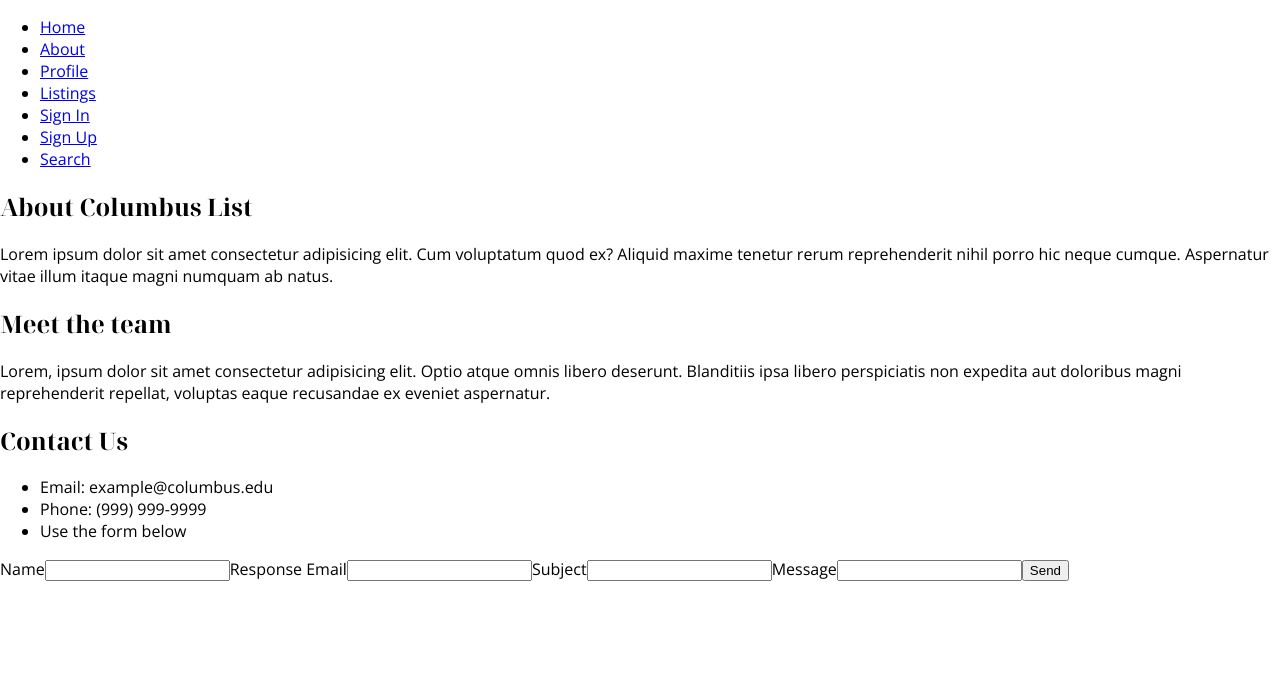
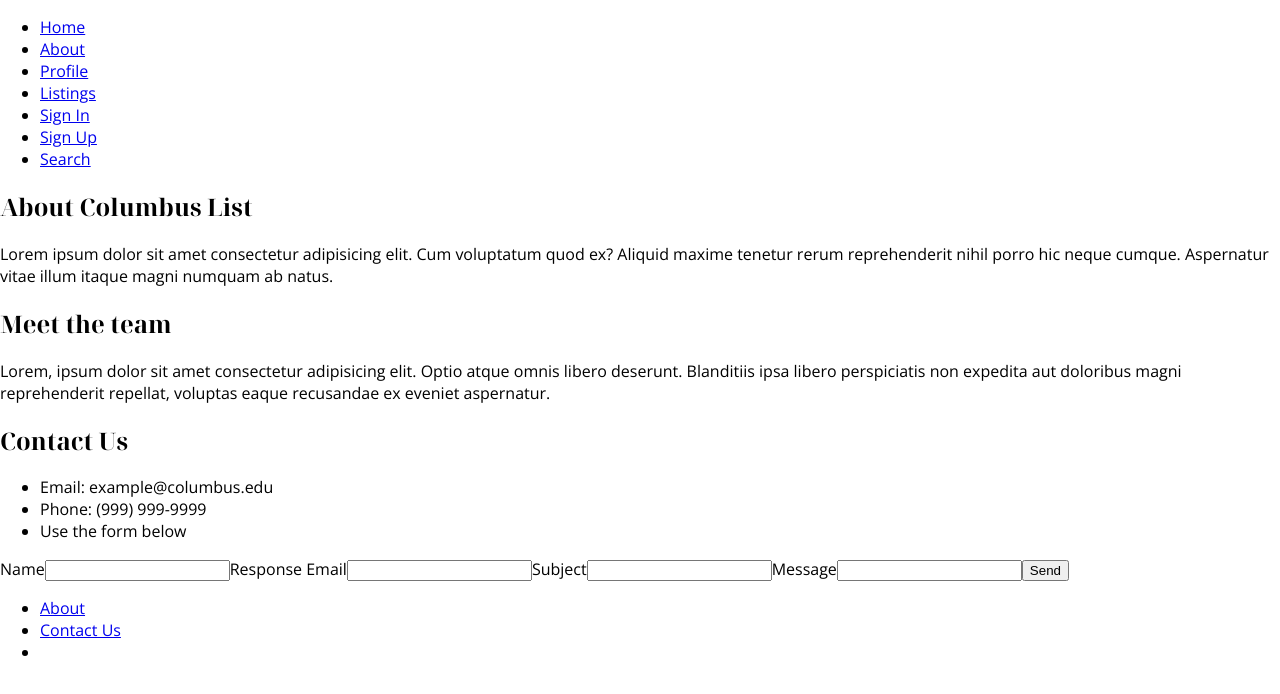
Before and after one commit to sjonesdev/CSC4330ProjectGroupE, a React (Create React App) app in the folder client/: page /about in a window 1280 px wide. Shown: the top 694 px of the page. Built offline with nearby package versions, Linux system fonts and the light colour scheme.

Commit message:
changed footer to be always in app

```diff
--- a/client/src/App.tsx
+++ b/client/src/App.tsx
@@ -11,6 +11,7 @@ import SignUp from './components/SignUp/SignUp';
 import Search from './components/Search/Search';
 import Home from './components/Home/Home';
 import About from './components/About/About';
+import Footer from './components/common/Footer';
 
 
 function App() {
@@ -51,7 +52,10 @@ function App() {
         <Route path="/signup" element={<SignUp />} />
         <Route path="/search" element={<Search />} />
       </Routes>
+
+      <Footer />
     </Router>
+
   );
 }
 
--- a/client/src/components/About/About.tsx
+++ b/client/src/components/About/About.tsx
@@ -1,4 +1,5 @@
 import * as React from 'react';
+import Footer from '../common/Footer';
 
 interface AboutProps {
 
--- a/client/src/components/Home/Home.tsx
+++ b/client/src/components/Home/Home.tsx
@@ -19,7 +19,7 @@ class Home extends React.Component<HomeProps, HomeState> {
     }
     render() {
         return (
-            <><div className="Home">
+            <div className="Home">
                 <SearchBar />
                 <div className="welcome">
                     <h2>Welcome to</h2>
@@ -30,7 +30,7 @@ class Home extends React.Component<HomeProps, HomeState> {
                     </div>
                 </div>
                 <FeaturedListings />
-            </div><Footer /></>
+            </div>
         );
     }
 }
```
